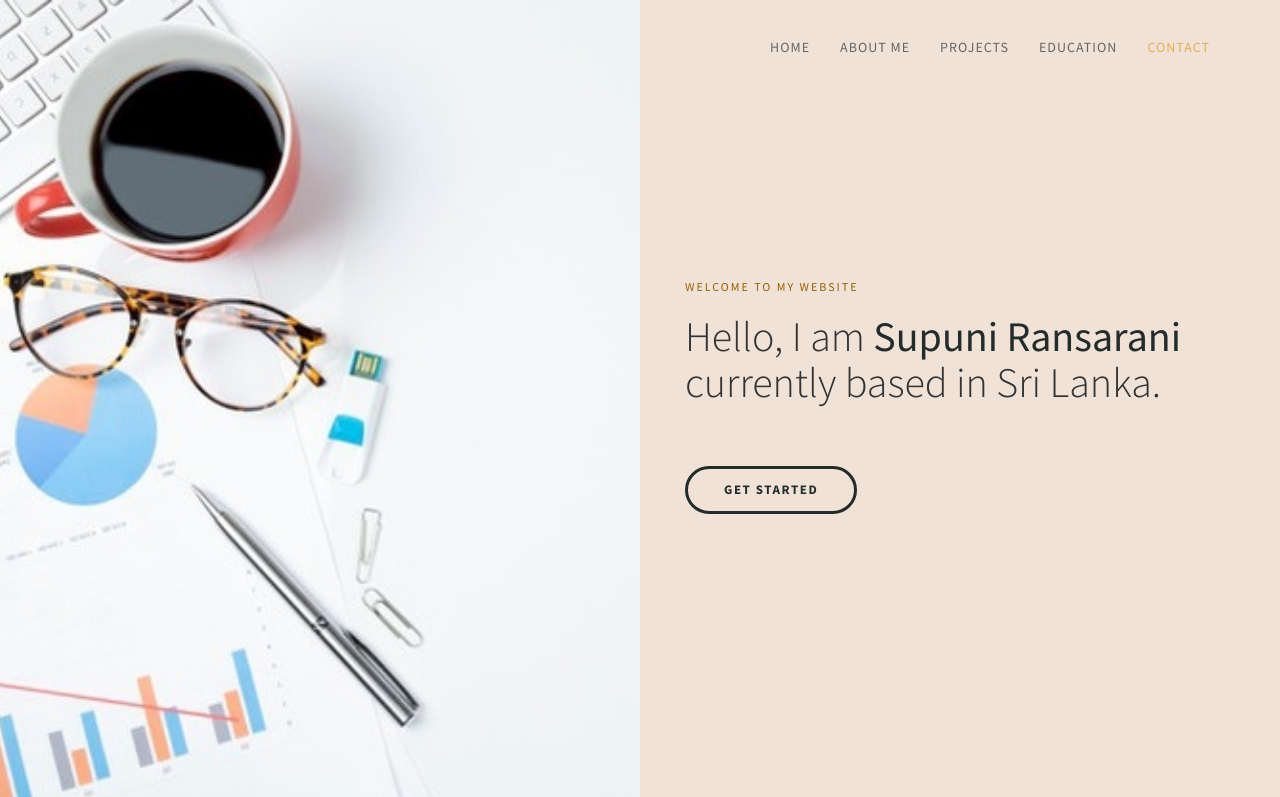
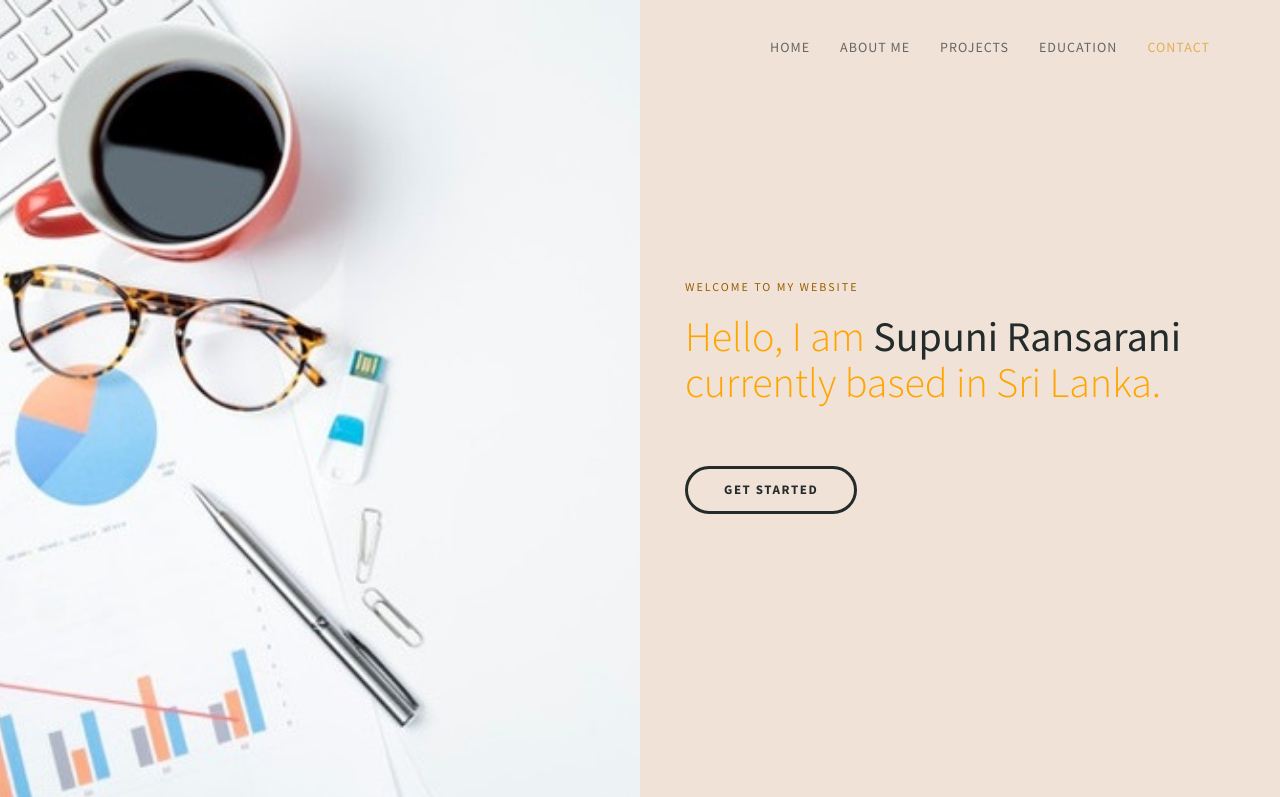
Before and after one commit to supuni126/onlineResume, a plain HTML site: page index.html in a window 1280 px wide. Shown: the top 797 px of the page. Drawn offline with Linux system fonts and the light colour scheme.

Commit message:
Update templatemo-style.css

```diff
--- a/css/templatemo-style.css
+++ b/css/templatemo-style.css
@@ -203,6 +203,7 @@ a:hover, a:active, a:focus {
 }
 
 * {
+  color: #ffA500;
   -webkit-box-sizing: border-box;
   -moz-box-sizing: border-box;
   box-sizing: border-box;
```
